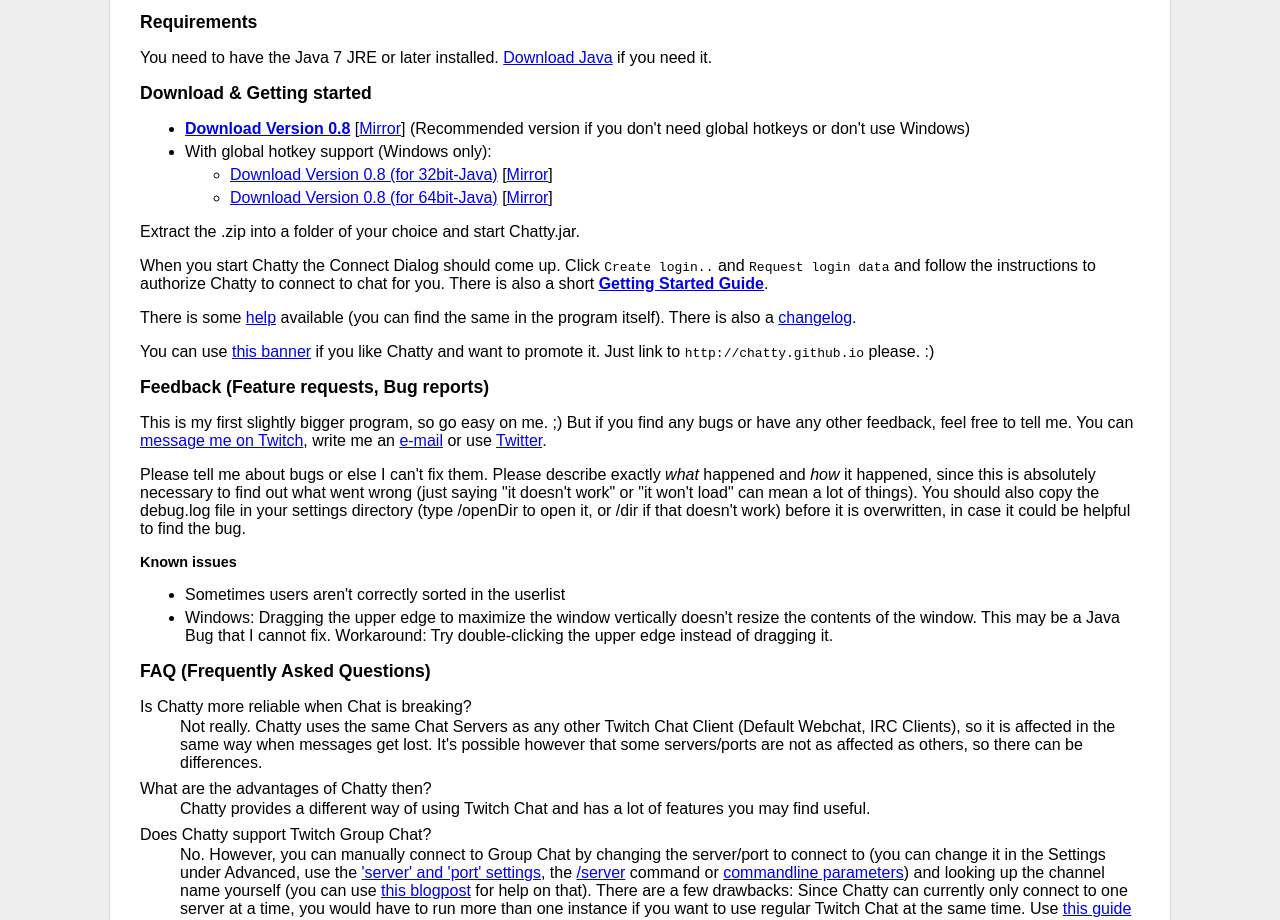
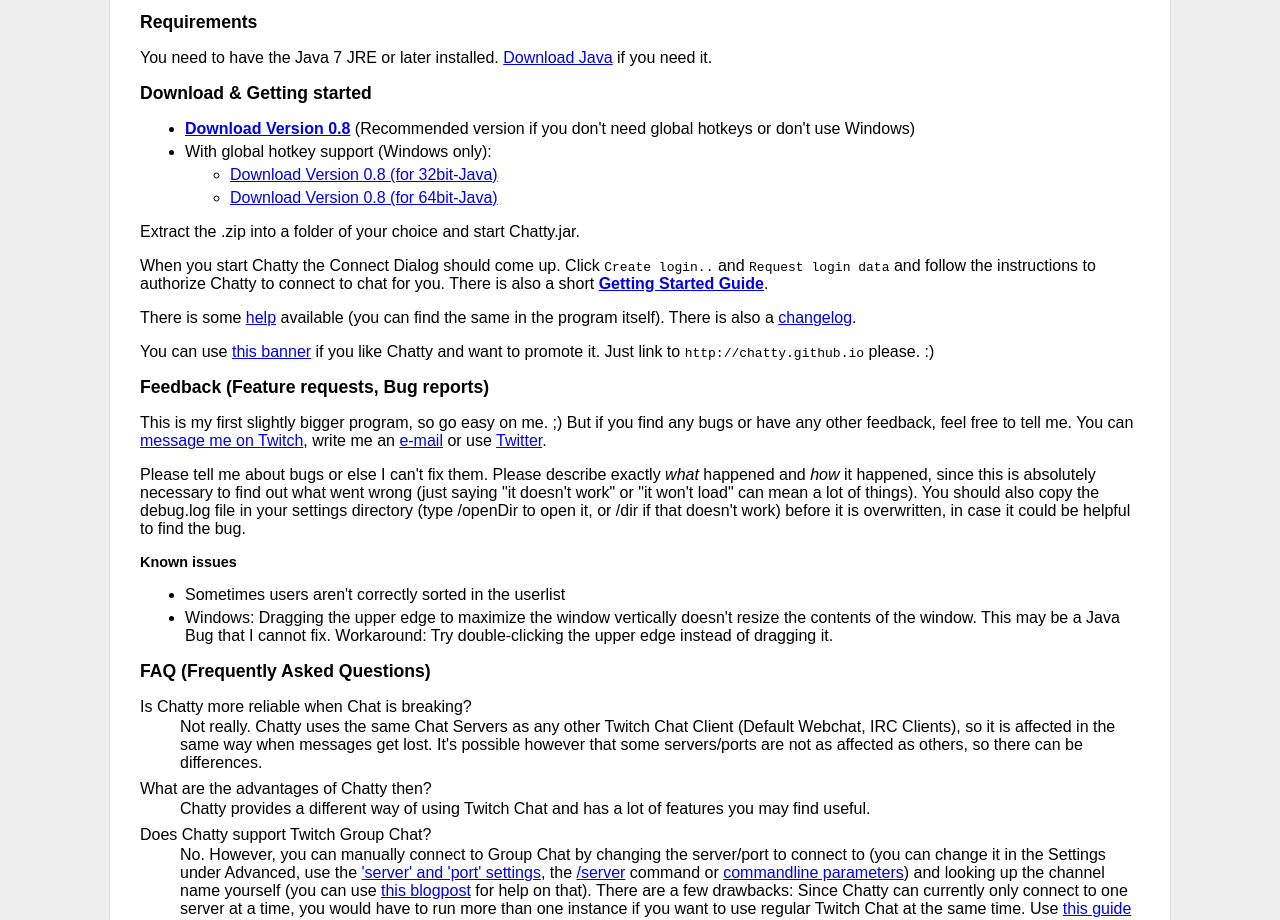
Before and after one commit to chatty/chatty.github.io, a plain HTML site: page index.html in a window 1280 px wide. Shown: the part 1694-2614 px from the top of the page. Drawn offline with Linux system fonts and the light colour scheme.

Commit message:
Updated links

```diff
--- a/index.html
+++ b/index.html
@@ -114,7 +114,7 @@
 </head>
 <body onload="loaded()">
 	<div id="top">
-		<div id="flattr"><a class="FlattrButton" style="display:none;" rev="flattr;button:compact;" href="http://getchatty.sourceforge.net"></a></div>
+		<div id="flattr"><a class="FlattrButton" style="display:none;" rev="flattr;button:compact;" href="http://chatty.github.io"></a></div>
 		<div id="project"><a href="https://github.com/chatty/chatty">GitHub</a></div>
 		<div id="youtube"><a href="https://youtube.com/chattyclient">YouTube Channel</a></div>
 		<div id="twitter"><a href="https://twitter.com/ChattyClient"><img src="twitter.png" /></a></div>
@@ -188,10 +188,10 @@
 
 	<h2 id="download">Download & Getting started</h2>
 	<ul>
-		<li><a href="http://sourceforge.net/projects/getchatty/files/Chatty_0.8.zip/download"><strong>Download Version 0.8</strong></a> [<a href="https://www.dropbox.com/s/a3k1y8hxdohjnsy/Chatty_0.8.zip?dl=0">Mirror</a>] (Recommended version if you don't need global hotkeys or don't use Windows)</li>
+		<li><a href="https://www.dropbox.com/s/a3k1y8hxdohjnsy/Chatty_0.8.zip?dl=0"><strong>Download Version 0.8</strong></a> (Recommended version if you don't need global hotkeys or don't use Windows)</li>
 		<li>With global hotkey support (Windows only):<ul>
-			<li><a href="http://sourceforge.net/projects/getchatty/files/Chatty_0.8_hotkey_32bit.zip/download">Download Version 0.8 (for 32bit-Java)</a> [<a href="https://www.dropbox.com/s/jh7qodggjhahyni/Chatty_0.8_hotkey_32bit.zip?dl=0">Mirror</a>]</li>
-			<li><a href="http://sourceforge.net/projects/getchatty/files/Chatty_0.8_hotkey_64bit.zip/download">Download Version 0.8 (for 64bit-Java)</a> [<a href="https://www.dropbox.com/s/jfm8y0w9cl7c5mb/Chatty_0.8_hotkey_64bit.zip?dl=0">Mirror</a>]</li>
+			<li><a href="https://www.dropbox.com/s/jh7qodggjhahyni/Chatty_0.8_hotkey_32bit.zip?dl=0">Download Version 0.8 (for 32bit-Java)</a></li>
+			<li><a href="https://www.dropbox.com/s/jfm8y0w9cl7c5mb/Chatty_0.8_hotkey_64bit.zip?dl=0">Download Version 0.8 (for 64bit-Java)</a></li>
 		</ul></li>
 	</ul>
 
@@ -251,7 +251,7 @@
 	</dl>
 </div>
 <div id="bottom">
-	If you like Chatty and would like to support me:<br /><a href="http://flattr.com/thing/3038268/Chatty" target="_blank"><img src="http://api.flattr.com/button/flattr-badge-large.png" alt="Flattr this" title="Flattr this" border="0" /></a>
+	If you like Chatty and would like to support me:<br /><a href="http://flattr.com/thing/4399636/Chatty" target="_blank"><img src="http://api.flattr.com/button/flattr-badge-large.png" alt="Flattr this" title="Flattr this" border="0" /></a>
 </div>
 </body>
 </html>
```
